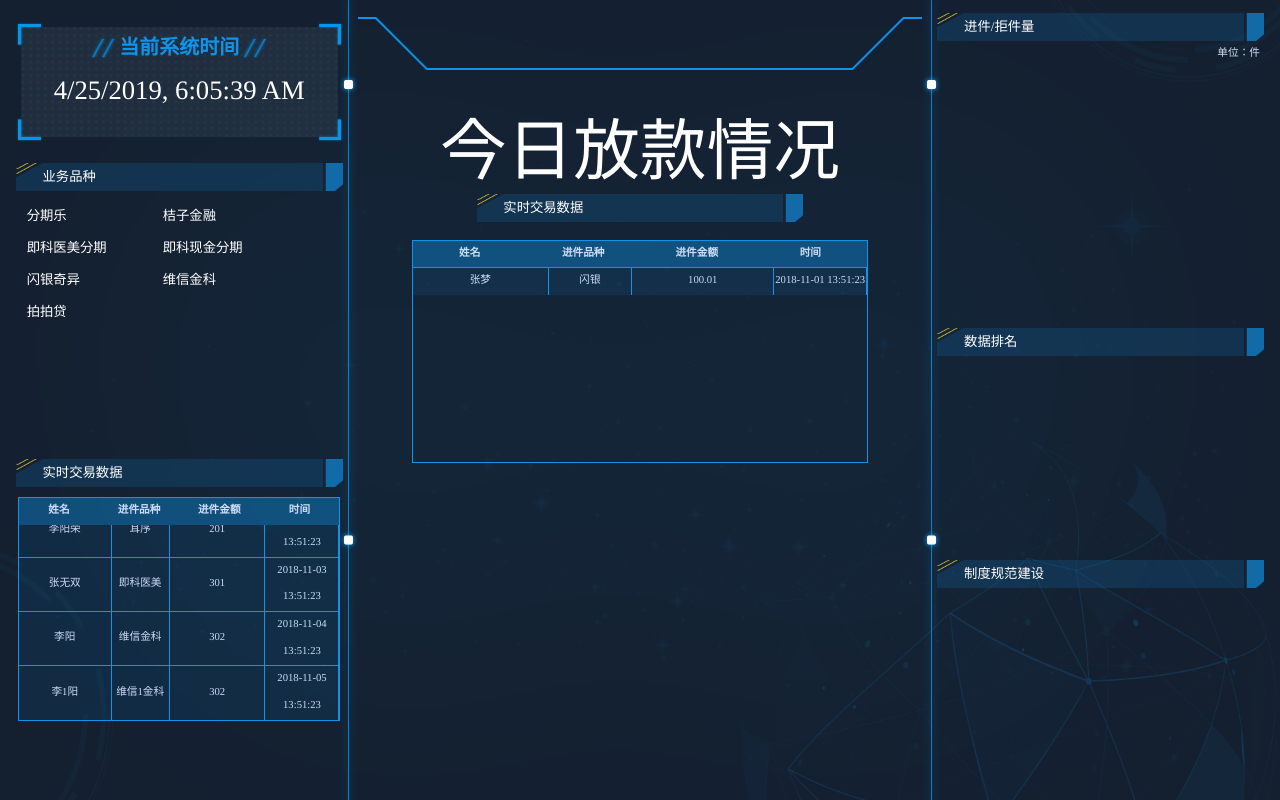
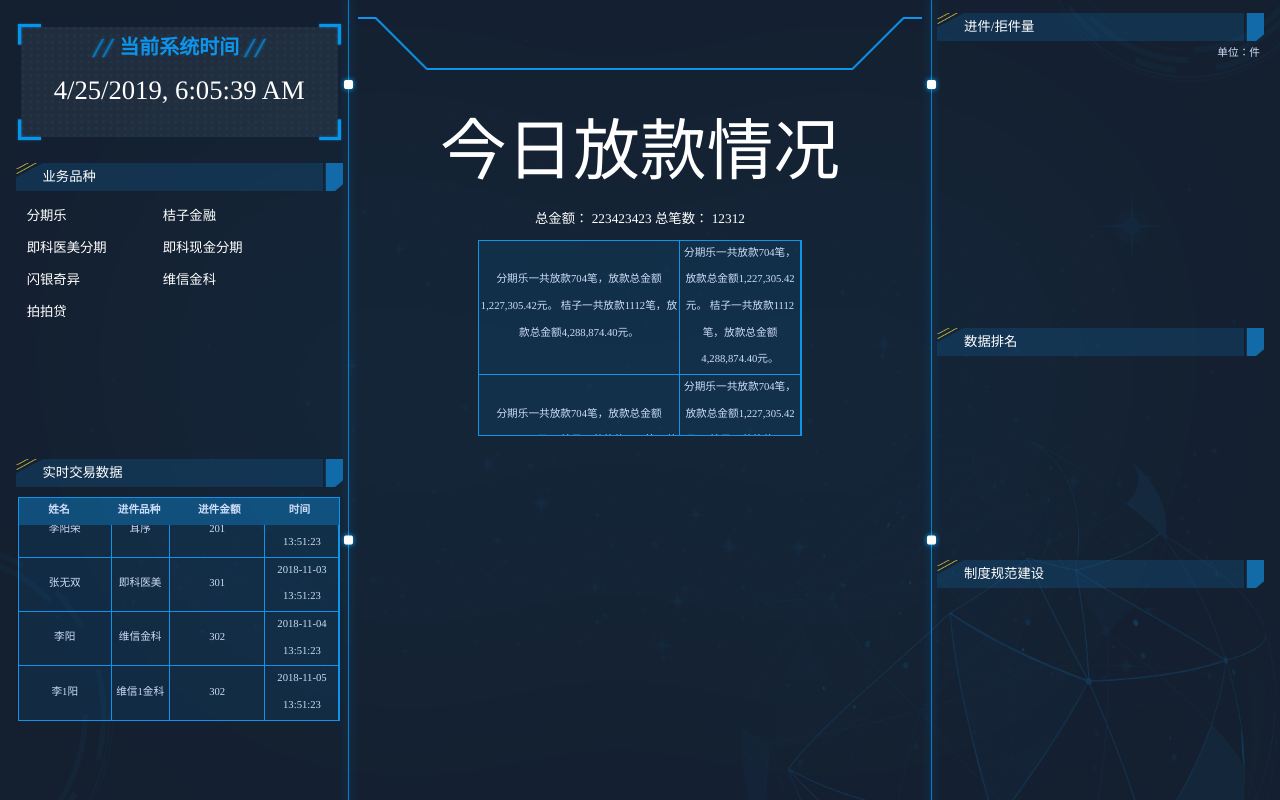
Before and after one commit to jindazhong4/shao, a plain HTML site: page index.html in a window 1280 px wide. Drawn offline with Linux system fonts and the light colour scheme; a script that the page names is missing.

Commit message:
中间表格init

```diff
--- a/index.html
+++ b/index.html
@@ -75,28 +75,44 @@
             <div class="center-bottom">
                 <div class="chart-box">
 				<h5>今日放款情况</h5>
-				 <div class="title-box">
-                    <h6>实时交易数据</h6>
-
+                <div class="totalInfo">
+                    <div>
+                        <span>总金额：</span>
+                        <span class="totalAmount">223423423</span>
+                    </div>
+                    <div>
+                        <span>总笔数：</span>
+                        <span class="totalCount">12312</span>
+                    </div>
                 </div>
                 <div class="chart-box">
                     <table class="table3 centerTable">
-                    <thead>
+                    <!-- <thead>
                         <tr>
                             <th>姓名</th>
                             <th>进件品种</th>
                             <th>进件金额</th>
                             <th>时间</th>
                         </tr>
-                    </thead>
+                    </thead> -->
                     <tbody id="tList">
 <!--<tr><td colspan="4"><p style="width:9.6rem;">暂无数据</p></td></tr>-->
 
+<tr>
+        <td>分期乐一共放款704笔，放款总金额1,227,305.42元。
+             桔子一共放款1112笔，放款总金额4,288,874.40元。
+             </td>
+        <td>分期乐一共放款704笔，放款总金额1,227,305.42元。
+             桔子一共放款1112笔，放款总金额4,288,874.40元。
+             </td>
+    </tr>
                    <tr>
-                       <td>张梦</td>
-                       <td>闪银</td>
-                       <td>100.01</td>
-                       <td>2018-11-01 13:51:23</td>
+                       <td>分期乐一共放款704笔，放款总金额1,227,305.42元。
+                            桔子一共放款1112笔，放款总金额4,288,874.40元。
+                            </td>
+                       <td>分期乐一共放款704笔，放款总金额1,227,305.42元。
+                            桔子一共放款1112笔，放款总金额4,288,874.40元。
+                            </td>
                    </tr>
 
                     </tbody>
--- a/src/style.css
+++ b/src/style.css
@@ -1016,6 +1016,14 @@ tbody tr {
     position: relative;
 }
 
+.totalInfo{
+    margin-top: 0.2rem;
+    text-align: center;
+    font-size: 0.2rem;
+}
+.totalInfo>div{
+    display: inline;
+}
 .title-box>h6,
 .title-box>p {
     font-size: 0.2rem;
```
